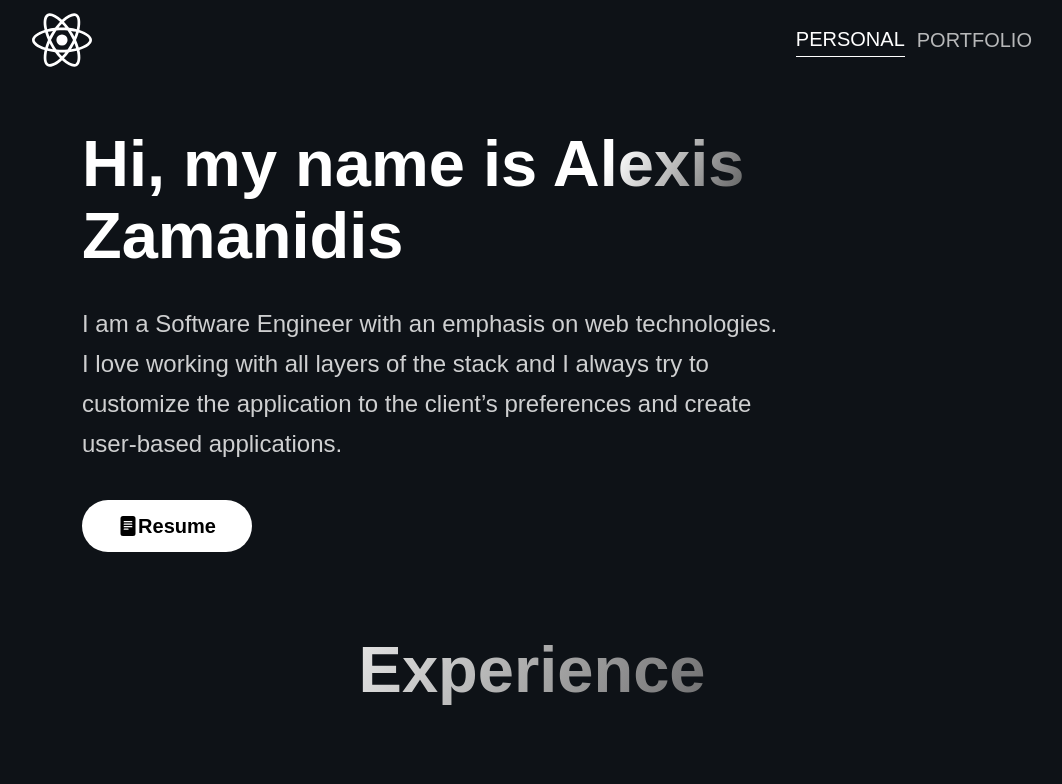
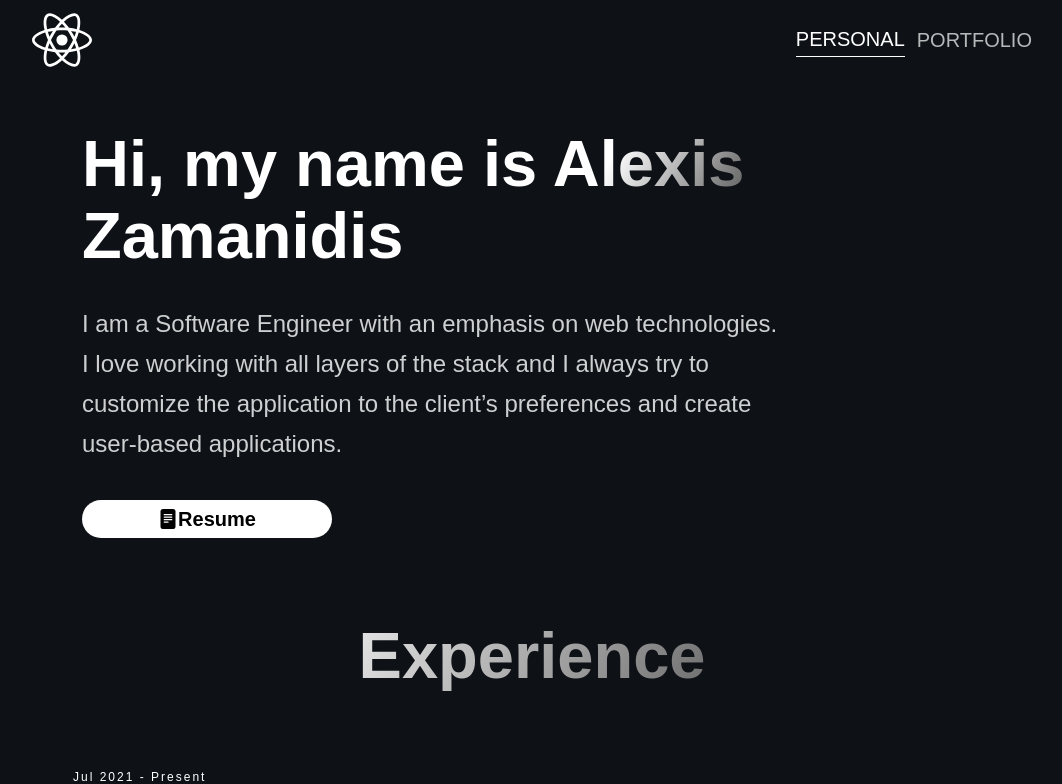
Before and after one commit to alexiszamanidis/2022, a Next.js app: page / in a window 1280 px wide. Shown: the top 784 px of the page, without its empty margins (108-1170 px from the left). Built offline with nearby package versions, Linux system fonts and the light colour scheme.

Commit message:
add style to github cards

```diff
--- /dev/null
+++ b/components/Button/Button.tsx
@@ -0,0 +1,17 @@
+import { ReactNode } from "react";
+import { Wrapper } from "./styles";
+
+interface ButtonProps {
+    children: ReactNode;
+    href: string;
+}
+
+const Button = ({ children, href }: ButtonProps) => {
+    return (
+        <Wrapper href={href} target="_blank" rel="noopener">
+            {children}
+        </Wrapper>
+    );
+};
+
+export default Button;
--- /dev/null
+++ b/components/Button/index.tsx
@@ -0,0 +1,3 @@
+import Button from "./Button";
+
+export default Button;
--- /dev/null
+++ b/components/Button/styles.tsx
@@ -0,0 +1,54 @@
+import styled from "styled-components";
+
+export const Wrapper = styled.a`
+    padding: 8px 10px;
+    width: 250px;
+    border-radius: 50px;
+    font-weight: 600;
+    display: flex;
+    align-items: center;
+    justify-content: center;
+    font-size: 20px;
+    color: ${(props) => props.theme.colors.blacks[1000]};
+    background: ${(props) => props.theme.colors.whites[1000]};
+    position: relative;
+    z-index: 1;
+    height: 38px;
+
+    &:before {
+        content: "";
+        top: 0;
+        left: 0;
+        right: 0;
+        bottom: 0;
+        position: absolute;
+        background-color: ${(props) => props.theme.colors.primary.background};
+        z-index: -1;
+        transform: scaleX(0);
+        transition: transform 300ms ease-in-out;
+        border-radius: 50px;
+    }
+    &:hover:before {
+        transform: scaleX(1);
+        border-radius: 50px;
+    }
+    &:hover {
+        color: ${(props) => props.theme.colors.whites[1000]};
+        border: 1px solid ${(props) => props.theme.colors.whites[1000]};
+        cursor: pointer;
+    }
+
+    @media ${(props) => props.theme.breakpoints.md} {
+        width: 250px;
+        height: 32px;
+        font-size: 20px;
+        margin-bottom: 0px;
+    }
+
+    @media ${(props) => props.theme.breakpoints.sm} {
+        width: 100%;
+        height: 32px;
+        font-size: 14px;
+        margin-bottom: 0px;
+    }
+`;
--- a/components/HeroSection/HeroSection.tsx
+++ b/components/HeroSection/HeroSection.tsx
@@ -1,12 +1,13 @@
 import { fullName, summary, cv } from "../../constants";
-import { Wrapper, Title, Summary, Button, CvIcon } from "./styles";
+import Button from "../Button";
+import { Wrapper, Title, Summary, CvIcon } from "./styles";
 
 const HeroSection = () => {
     return (
         <Wrapper>
             <Title>Hi, my name is {fullName}</Title>
             <Summary>{summary}</Summary>
-            <Button target="_blank" rel="noopener" href={cv.link}>
+            <Button href={cv.link}>
                 <CvIcon>{cv.icon}</CvIcon>
                 <div>Resume</div>
             </Button>
--- a/components/Portfolio/Portfolio.tsx
+++ b/components/Portfolio/Portfolio.tsx
@@ -18,7 +18,7 @@ const fetcher = async () => {
 
 const Portfolio = () => {
     const { data, error } = useSWR("/github/repos", fetcher);
-    console.log(data);
+
     if (error) return <div>failed to load</div>;
     if (!data) return <div>loading...</div>;
 
```
Also changed, not shown: components/GitHubCard/GitHubCard.tsx (+17 -7 lines), components/GitHubCard/styles.tsx (+79 -0 lines).
